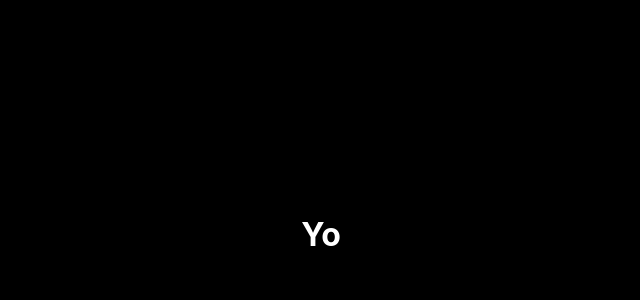
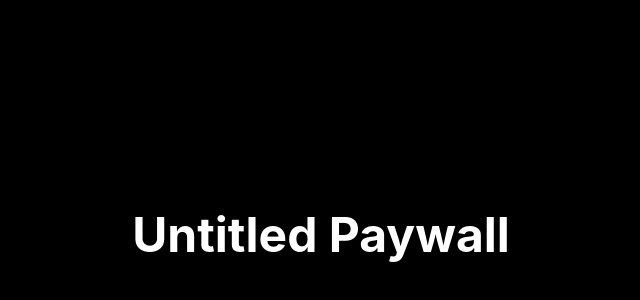
Before and after one commit to SamSamskies/PlebPay, a Next.js app: page / in a window 1280 px wide. Shown: the part 166-466 px from the top of the page, without its empty margins (319-959 px from the left). Built offline with nearby package versions, Linux system fonts and the light colour scheme.

Commit message:
refactor: reorganize files

```diff
--- /dev/null
+++ b/components/Home/Home.js
@@ -0,0 +1,24 @@
+import Head from "next/head";
+import { useRouter } from "next/router";
+import styles from "./Home.module.css";
+
+export default function Home() {
+  const { query } = useRouter();
+  const title = query.title ?? "Untitled Paywall";
+
+  return (
+    <div className={styles.container}>
+      <Head>
+        <title>Strike Paywall</title>
+        <meta name="description" content="Generated by create next app" />
+        <link rel="icon" href="/favicon.svg" />
+      </Head>
+
+      <main className={styles.main}>
+        <div>
+          <h1>{title}</h1>
+        </div>
+      </main>
+    </div>
+  );
+}
--- /dev/null
+++ b/components/Home/index.js
@@ -0,0 +1,3 @@
+import Home from "./Home";
+
+export default Home;
--- a/pages/index.js
+++ b/pages/index.js
@@ -1,18 +1,3 @@
-import Head from "next/head";
-import styles from "../styles/Home.module.css";
+import Home from "../components/Home";
 
-export default function Home() {
-  return (
-    <div className={styles.container}>
-      <Head>
-        <title>Strike Paywall</title>
-        <meta name="description" content="Generated by create next app" />
-        <link rel="icon" href="/favicon.svg" />
-      </Head>
-
-      <main className={styles.main}>
-        <h1>Yo</h1>
-      </main>
-    </div>
-  );
-}
+export default Home;
--- a/styles/globals.css
+++ b/styles/globals.css
@@ -28,3 +28,7 @@ h5,
 h6 {
   color: white;
 }
+
+h1 {
+  font-size: 3em;
+}
```
Also changed, not shown: components/Home/Home.module.css (renamed from styles/Home.module.css).
